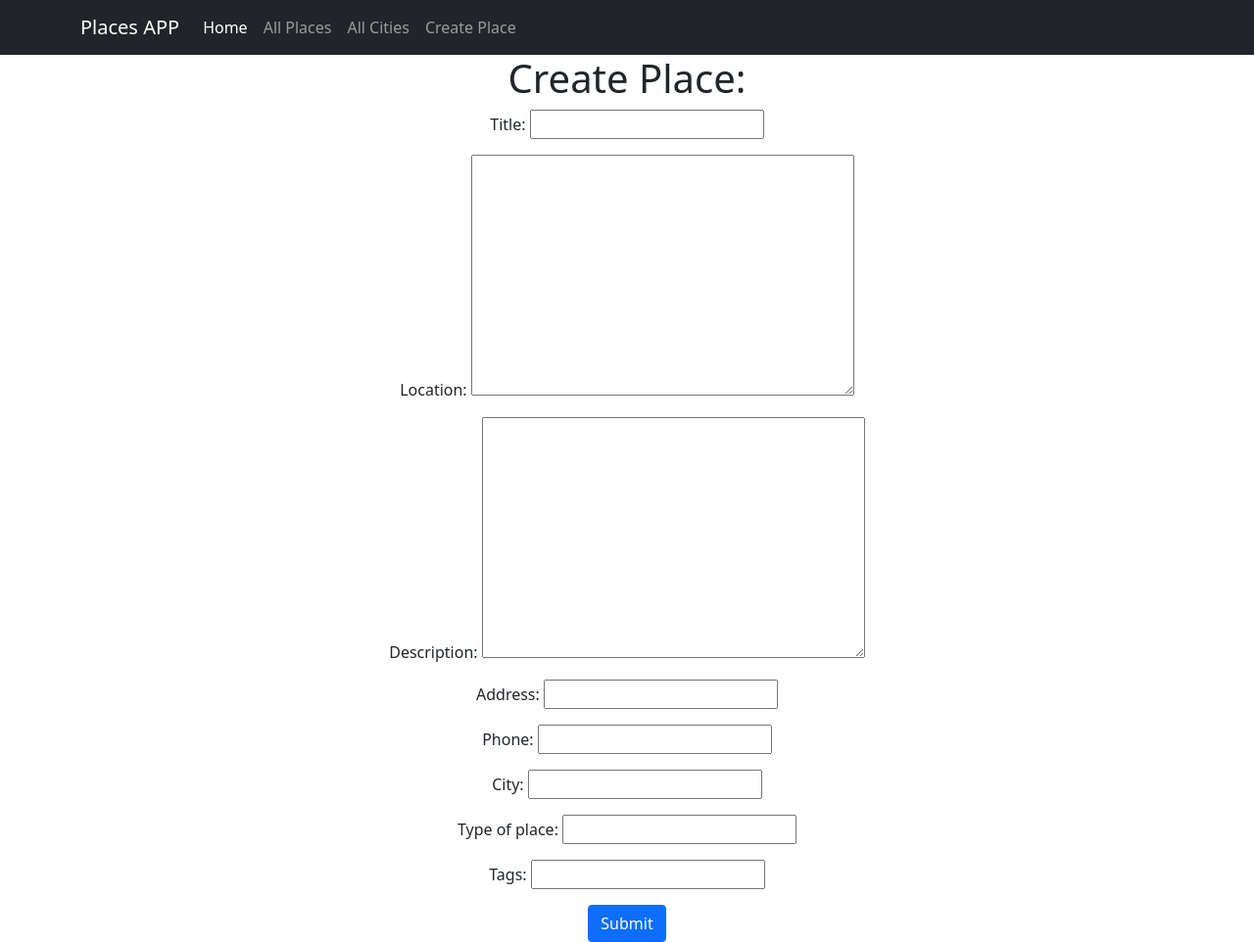
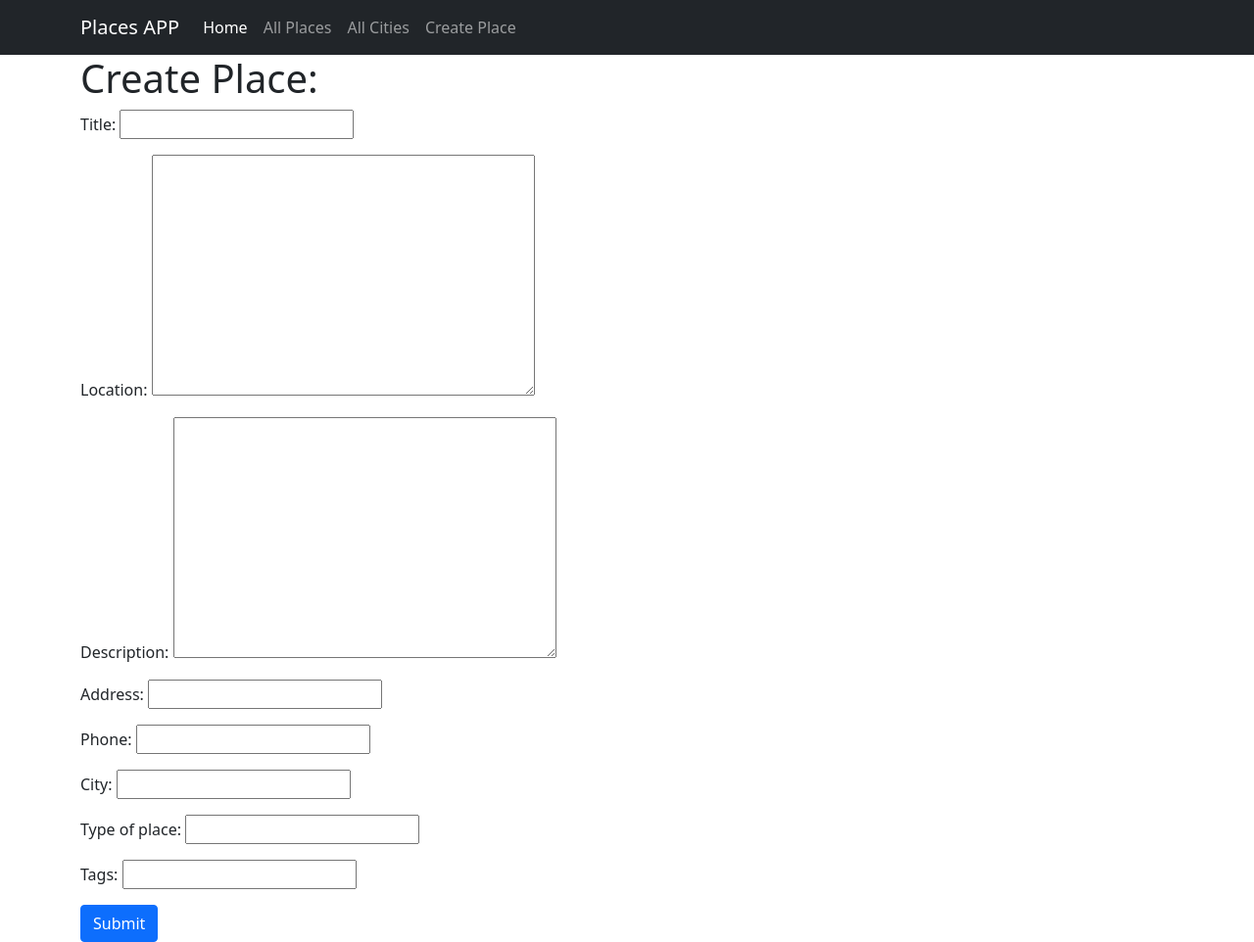
Before and after one commit to rahul-20-mangal/places-app, a Django app: page /spot/add_place/ in a window 1280 px wide. Shown: the whole page at 98% size. Run offline with Django 3.2, Linux system fonts and the light colour scheme; parts of the project's set-up code (start-up, migrations or seed data) failed here and were passed over.

Commit message:
Edit Styling

```diff
--- a/spot/templates/spot/add_place.html
+++ b/spot/templates/spot/add_place.html
@@ -1,7 +1,7 @@
 {% extends "base_generic.html" %}
 
 {% block content %}
-<div class="container"  style="text-align:center">
+<div class="container">
     <h1>Create Place: </h1>
 
     <form method="post">
```
